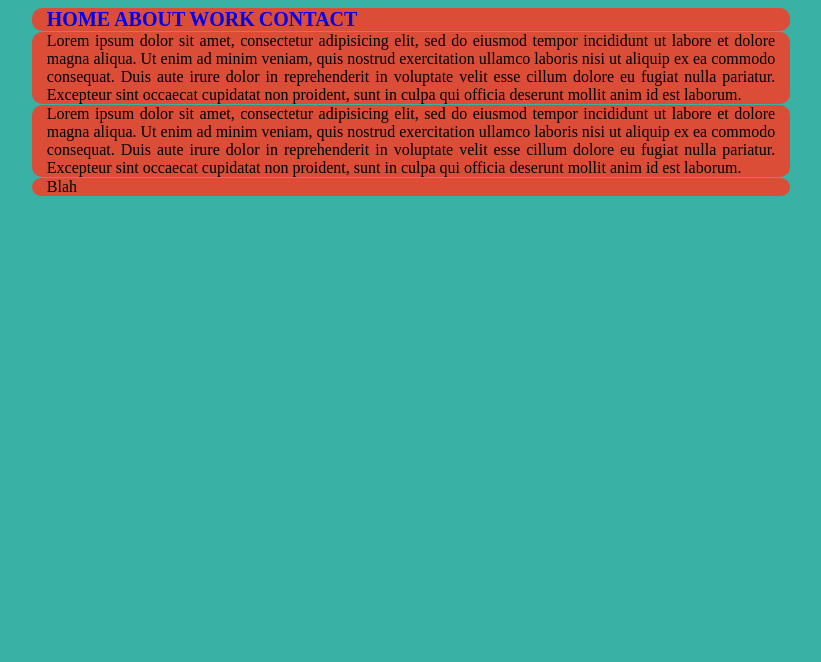
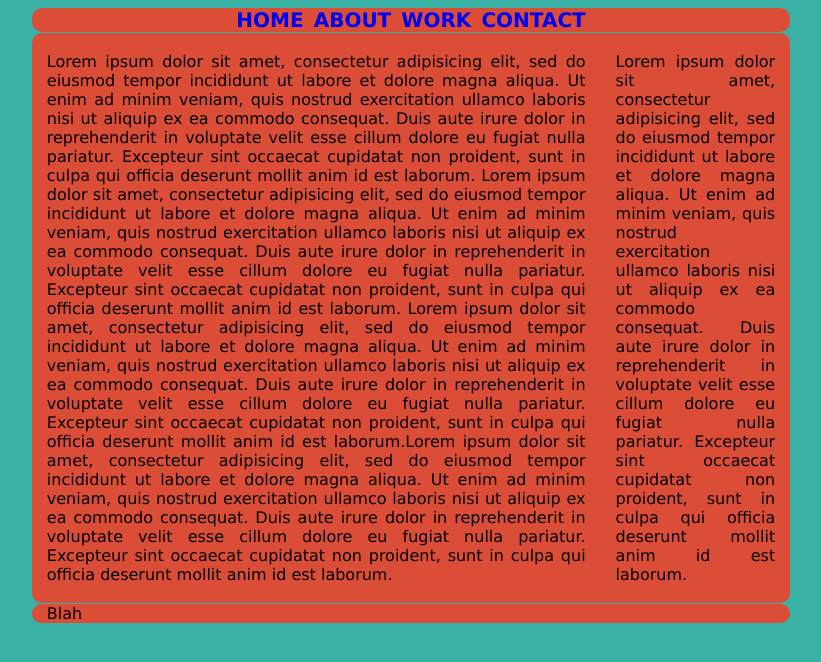
Before and after one commit to Finalgamer14/AdmirsWebsite_cancelled, a plain HTML site: page index.html in a window 1280 px wide. Shown: the whole page, without its empty margins (229-1050 px from the left). Drawn offline with Linux system fonts and the light colour scheme.

Commit message:
media
Chose a font, set up media for screens and handheld devices (Still have
to do a lot of work)
Added 3x more lorem ipsum than before

```diff
--- a/assets/style/style.css
+++ b/assets/style/style.css
@@ -1,3 +1,7 @@
+html {
+	font-family: Verdana,Geneva,sans-serif;
+
+}
 .wraper {
 	margin-left: auto;
 	margin-right: auto;
@@ -10,8 +14,29 @@
 	background: #dc4d38;
 	border-radius: 10px;
 	margin-bottom: 1px;
+	text-align: center;
+}
+@media screen {
+	.cont {
+		width: 100%;
+		background: #dc4d38;
+		border-radius: 10px;
+		margin-bottom: 1px;
+		overflow: auto;
 	}
 	.cont_left {
+		float: left;
+		width: 75%;
+	}
+	.cont_right {
+		overflow: auto;
+	}
+}
+@media handheld {
+	.cont {
+		width: 100%;
+	}
+	.cont_left{
 		background: #dc4d38;
 		border-radius: 10px;
 		margin-bottom: 1px;
@@ -20,6 +45,7 @@
 		background: #dc4d38;
 		border-radius: 10px;
 		margin-bottom: 1px;
+	}
 }
 .footer {
 	background: #dc4d38;
@@ -39,6 +65,7 @@ ul.menu {
 	margin-left: 15px;
 	margin-right: 15px;
 	padding: 0;
+	word-spacing: 5px;
 }
 li.list {
 	display: inline;
--- a/index.html
+++ b/index.html
@@ -18,7 +18,38 @@
 					<li class="list"><a href="#contact">Contact</a></li>
 				</ul>
 			</div>
+			<div class="cont">
 				<div class="cont_left">
+					<br>
+					<p>
+					Lorem ipsum dolor sit amet, consectetur adipisicing elit, sed do eiusmod
+					tempor incididunt ut labore et dolore magna aliqua. Ut enim ad minim veniam,
+					quis nostrud exercitation ullamco laboris nisi ut aliquip ex ea commodo
+					consequat. Duis aute irure dolor in reprehenderit in voluptate velit esse
+					cillum dolore eu fugiat nulla pariatur. Excepteur sint occaecat cupidatat non
+					proident, sunt in culpa qui officia deserunt mollit anim id est laborum.
+					Lorem ipsum dolor sit amet, consectetur adipisicing elit, sed do eiusmod
+					tempor incididunt ut labore et dolore magna aliqua. Ut enim ad minim veniam,
+					quis nostrud exercitation ullamco laboris nisi ut aliquip ex ea commodo
+					consequat. Duis aute irure dolor in reprehenderit in voluptate velit esse
+					cillum dolore eu fugiat nulla pariatur. Excepteur sint occaecat cupidatat non
+					proident, sunt in culpa qui officia deserunt mollit anim id est laborum.
+					Lorem ipsum dolor sit amet, consectetur adipisicing elit, sed do eiusmod
+					tempor incididunt ut labore et dolore magna aliqua. Ut enim ad minim veniam,
+					quis nostrud exercitation ullamco laboris nisi ut aliquip ex ea commodo
+					consequat. Duis aute irure dolor in reprehenderit in voluptate velit esse
+					cillum dolore eu fugiat nulla pariatur. Excepteur sint occaecat cupidatat non
+					proident, sunt in culpa qui officia deserunt mollit anim id est laborum.Lorem ipsum dolor sit amet, consectetur adipisicing elit, sed do eiusmod
+					tempor incididunt ut labore et dolore magna aliqua. Ut enim ad minim veniam,
+					quis nostrud exercitation ullamco laboris nisi ut aliquip ex ea commodo
+					consequat. Duis aute irure dolor in reprehenderit in voluptate velit esse
+					cillum dolore eu fugiat nulla pariatur. Excepteur sint occaecat cupidatat non
+					proident, sunt in culpa qui officia deserunt mollit anim id est laborum.
+					</p>
+					<br>
+				</div>
+				<div class="cont_right">
+					<br>
 					<p>
 					Lorem ipsum dolor sit amet, consectetur adipisicing elit, sed do eiusmod
 					tempor incididunt ut labore et dolore magna aliqua. Ut enim ad minim veniam,
@@ -27,16 +58,8 @@
 					cillum dolore eu fugiat nulla pariatur. Excepteur sint occaecat cupidatat non
 					proident, sunt in culpa qui officia deserunt mollit anim id est laborum.
 					</p>
+					<br>
 				</div>
-			<div class="cont_right">
-				<p>
-				Lorem ipsum dolor sit amet, consectetur adipisicing elit, sed do eiusmod
-				tempor incididunt ut labore et dolore magna aliqua. Ut enim ad minim veniam,
-				quis nostrud exercitation ullamco laboris nisi ut aliquip ex ea commodo
-				consequat. Duis aute irure dolor in reprehenderit in voluptate velit esse
-				cillum dolore eu fugiat nulla pariatur. Excepteur sint occaecat cupidatat non
-				proident, sunt in culpa qui officia deserunt mollit anim id est laborum.
-				</p>
 			</div>
 		<footer class="footer"><p>Blah</p></footer>
 	</div>
```
Lines whose indentation alone changed are shown as unchanged.
